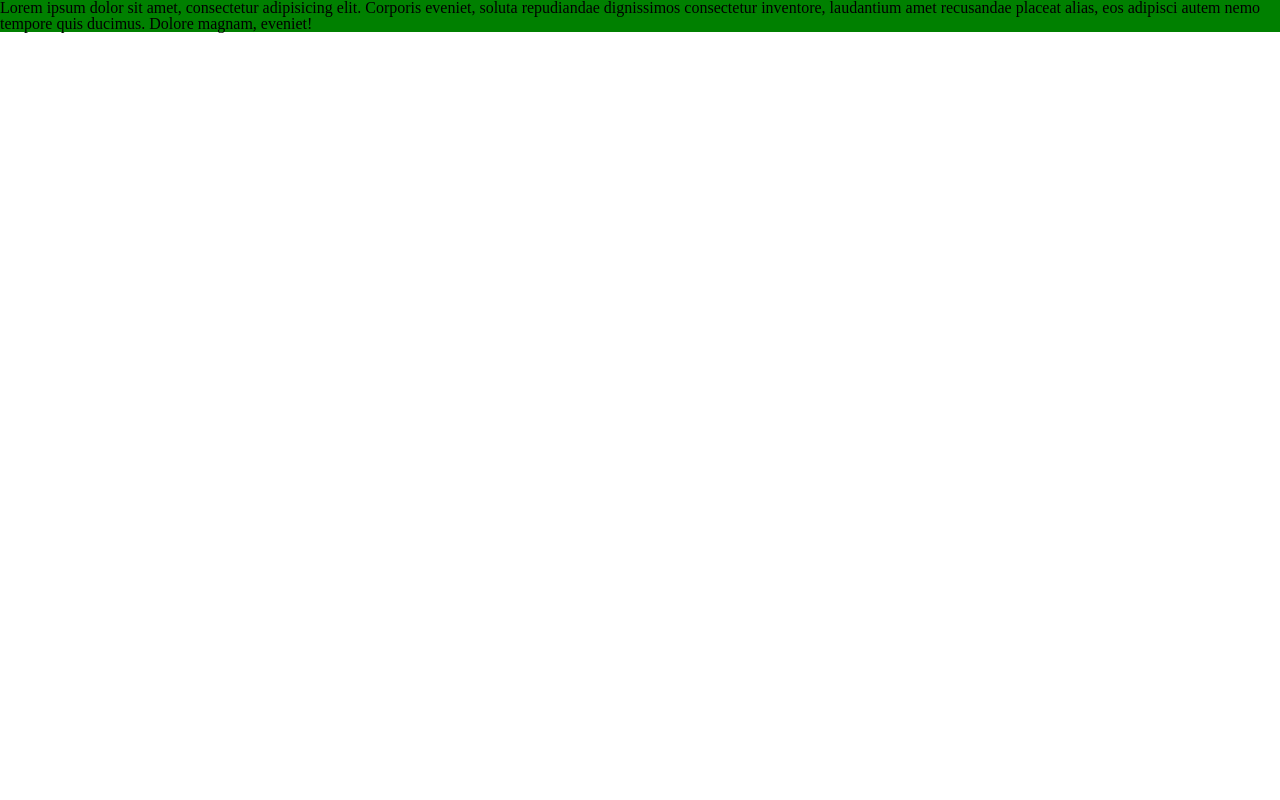
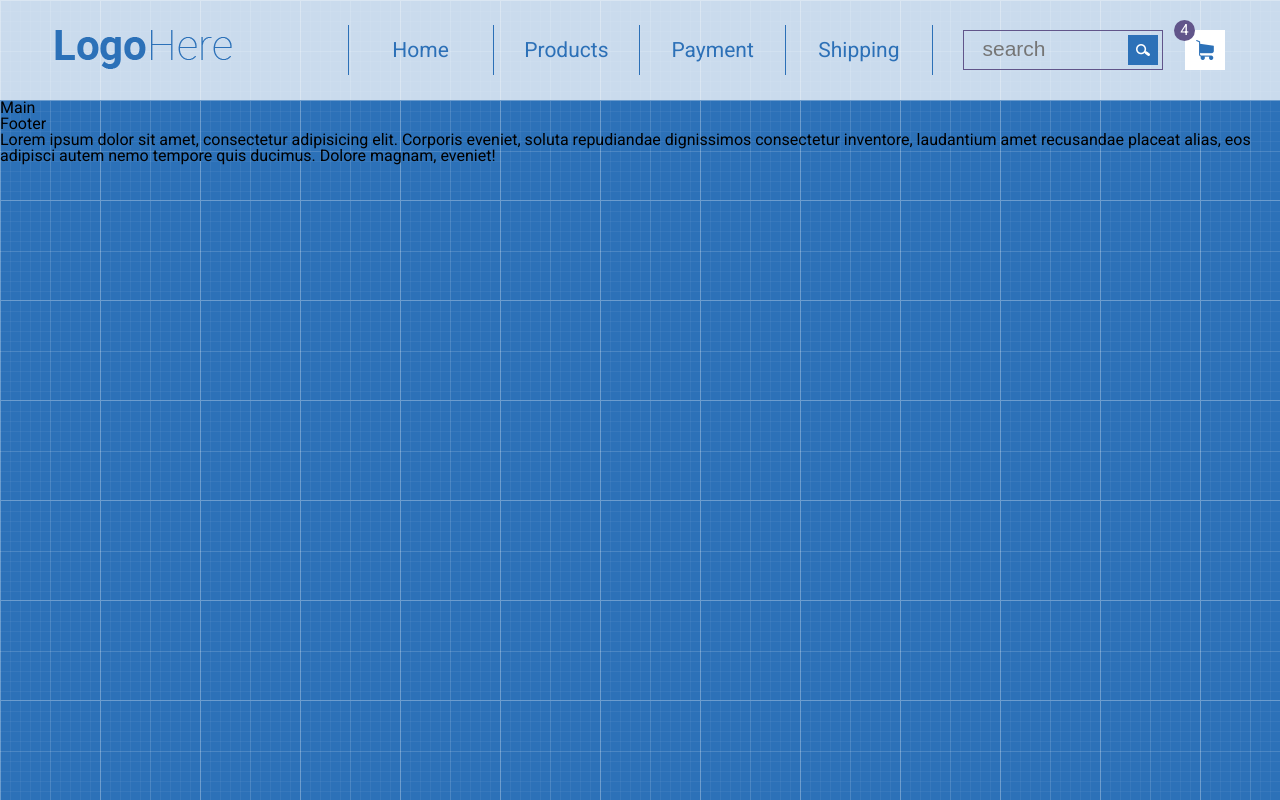
Before and after one commit to DmitrievDmitriy/DmitrievDmitriy.github.io, a plain HTML site: page index.html in a window 1280 px wide. Drawn offline with Linux system fonts and the light colour scheme.

Commit message:
Open menu

```diff
--- a/index.html
+++ b/index.html
@@ -2,12 +2,51 @@
 <html lang="en">
 <head>
 	<meta charset="UTF-8">
-	<title>Document</title>
+	<title>shop-site</title>
+	<link href="https://fonts.googleapis.com/css?family=Roboto:300,400,700" rel="stylesheet">
 	<link rel="stylesheet" type="text/css" href="reset.css">
 	<link rel="stylesheet" type="text/css" href="style.css">
 </head>
 <body>
+	<header class="header">
+		<div class="container">
+			<div class="row">
+				<div class="logo col-md-3"><img src="images/icon (3).png"></div>
+				<div class="menu col-md-6">
+					<ul class="row">
+						<li><a href="">Home</a></li>
+						<li>
+							<div class="menu2">
+								<a href="">Products</a>
+								<a href="">Lorem ipsum dolor</a>
+								<a href="">Sit amet</a>
+								<a href="">Consectetur adipisicing</a>
+								<a href="">Tempor incididunt</a>
+								<a href="">Dolore magna aliqua</a>
+								<a href="">Ut enim ad minim veniam</a>
+								<a href="">Quis nostrud</a>
+							</div>
+						</li>
+						<li><a href="">Payment</a></li>
+						<li><a href="">Shipping</a></li>
+					</ul>
+				</div>
+				<div class="search col-md-3">
+					<form class="form1">
+						<input type="text" name="name" placeholder="search">
+						<input type="image" src="images/icon (4).png" alt="search">
+					</form>
+					<a class="basket1" href="">
+						<div>4</div>
+						<img src="images/icon (1).png" alt="basket">
+					</a>
+				</div>
+			</div>
+		</div>
+	</header>
+	<main class="main">Main</main>
+	<footer class="footer">Footer</footer>
+
 <h1>Lorem ipsum dolor sit amet, consectetur adipisicing elit. Corporis eveniet, soluta repudiandae dignissimos consectetur inventore, laudantium amet recusandae placeat alias, eos adipisci autem nemo tempore quis ducimus. Dolore magnam, eveniet!</h1>
-
 </body>
 </html>
--- a/style.css
+++ b/style.css
@@ -1,3 +1,132 @@
-h1{
-	background-color: green;
+
+*{	box-sizing: border-box;}
+.container{
+	width: 1170px;
+	margin: 0 auto;
 }
+body{
+	background-image: url(images/patt.png);
+	font-family: 'Roboto', sans-serif;
+}
+[class*="col-"]{float:left;}
+.col-md-3{	width: 25%;}
+.col-md-6{	width: 50%;}
+.row:after{
+	content:"";
+	clear: both;
+	display: block;
+}
+.header{
+	padding:25px 0;
+	background-color: rgba(255,255,255,0.75);
+}
+.menu li{
+	width: 25%;
+	float: left;
+	border-right: 1px solid #2c70b7;
+}
+.menu li:first-child{	border-left:1px solid #2c70b7;}
+.menu a{
+	display: block;
+	height: 50px;
+	line-height: 50px;
+	text-decoration: none;
+	text-align: center;
+	font-size: 21px;
+	color:#2c70b7;
+}
+.menu a:hover {
+	background-color:#2c70b7;
+	color:white;
+}
+.logo{
+	height: 40px;
+	padding:5px 0px;
+}
+form.form1{
+	position:relative;
+	width:200px;
+	height: 40px;
+	border:#61558a solid 1px;
+	padding: 0px;
+	margin:5px;
+	margin-left:30px;
+}
+form.form1 input:nth-child(1){
+	height: 40px;
+	padding:7px 0px 12px 19px;
+	background-color: #00000000;
+	border:0px;
+	font-size:21px;
+	width:100%;
+	float:left;
+}
+form.form1 input:nth-child(2){
+	position:absolute;
+	left: 160px;
+	height: 30px;
+	padding: 9px 8px;
+	margin: 4px;
+	background-color: #2c71b8;
+	float:left;
+}
+div.search{position: relative;}
+a.basket1{
+	position:absolute;
+	right:0px;
+	top:0px;
+}
+a.basket1 img{
+	background-color: white;
+	padding:10px 11px;
+	margin:5px 0px;
+}
+a.basket1 >div{
+	background-color: #61558a;
+	font-size:15px;
+	height: 21px;
+	width: 21px;
+	line-height: 21px;
+	border-radius: 21px;
+	color:white;
+	text-align: center;
+	position:absolute;
+	top:-5px;
+	right: 30px;
+}
+div.menu2 {	height: 50px;}
+div.menu2 a{
+	color:#00000000;			/*Черный и прозрачный*/
+	background-color: #00000000; /*Черный и прозрачный*/
+	position:relative;
+	z-index:-10;
+	display: block;
+	height:50px;
+	line-height: 50px;
+	text-decoration: none;
+	font-size: 21px;
+}
+div.menu2 a:first-child{
+	color:#2c70b7;
+	z-index:10;}
+div.menu2 a:first-child:hover{
+	background-color:#2c70b7;
+	color:white;
+}
+div.menu2:hover a{
+	background-color:#2c70b7;
+	color:white;
+	text-align: left;
+	z-index: 10;
+	width: 200%;
+	padding-left:20px ;
+}
+div.menu2:hover a:first-child{
+		width:100%;
+		text-align: center;
+		padding: 0;
+}
+div.menu2 a:hover{
+	color:#2c70b7;
+	background-color: white;
+}
```
Also changed, not shown: images/icon (1).png (added), images/icon (10).png (added), images/icon (11).png (added), images/icon (12).png (added), images/icon (13).png (added), images/icon (14).png (added), images/icon (15).png (added), images/icon (16).png (added), images/icon (17).png (added), images/icon (2).png (added), images/icon (3).png (added), images/icon (4).png (added), images/icon (5).png (added), images/icon (6).png (added), 4 more files.
